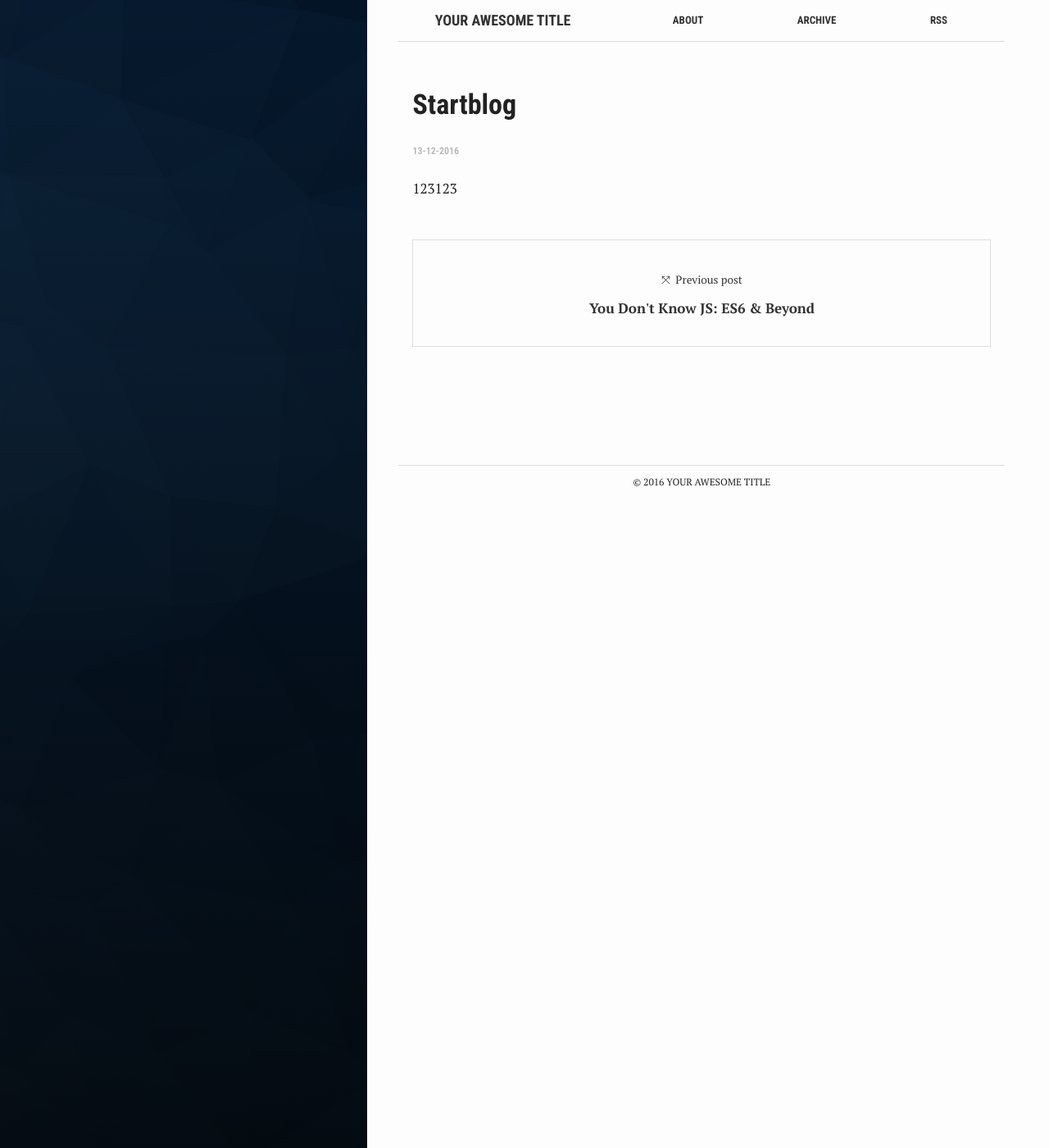
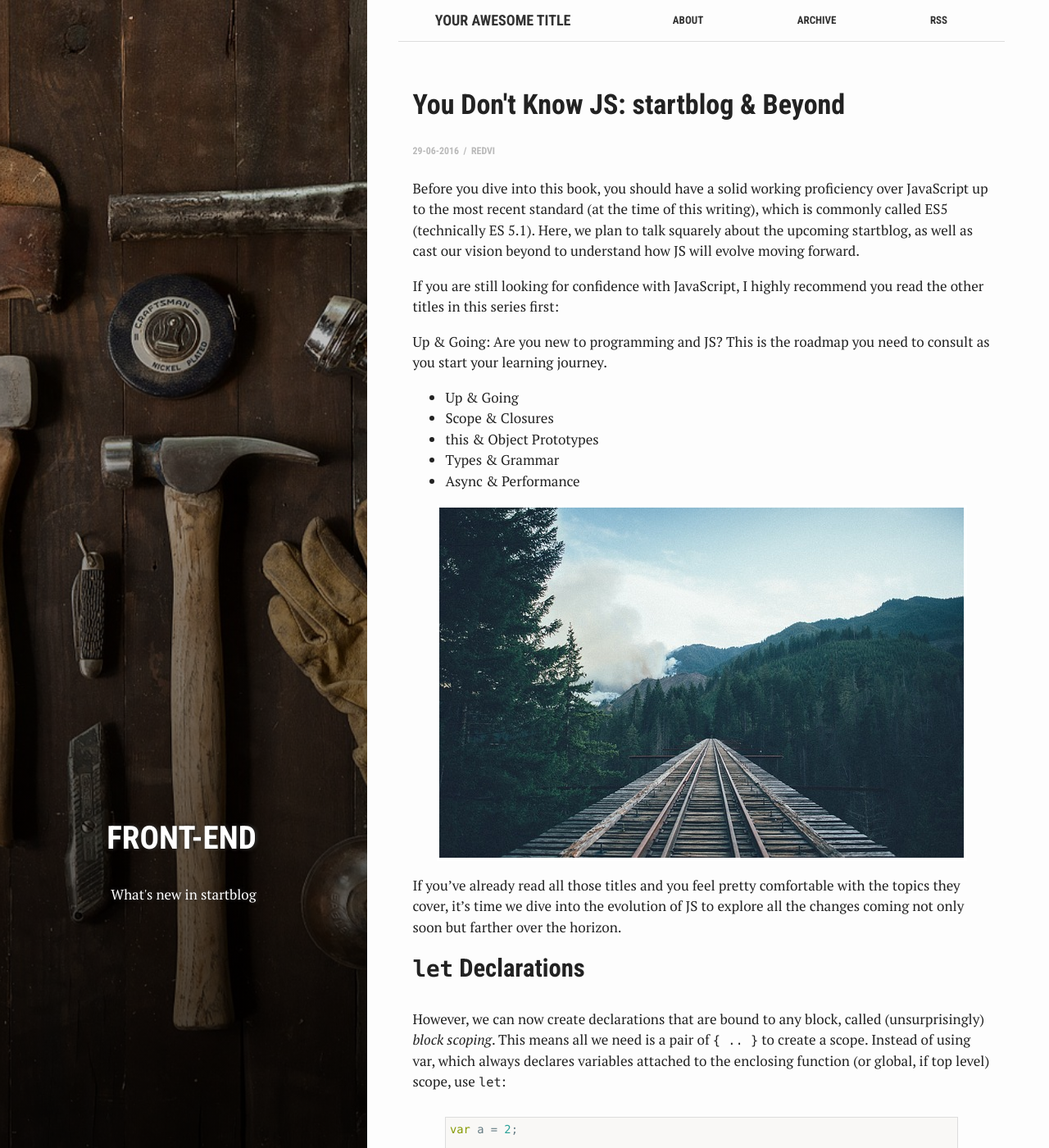
Before and after one commit to hancoma/hancoma.github.io, a Jekyll site: the page built from _posts/2016-12-13-startblog.markdown, in a window 1280 px wide and 1400 px high. Shown: the whole window at 82% size. Built offline with Jekyll 4.4.1, drawn with Linux system fonts in a browser that asks for light colours; our own code applies the rules of GitHub Pages for plain Markdown files; some of the changed text lies outside the part shown.

Commit message:
테마설치

```diff
--- a/_posts/2016-12-13-startblog.markdown
+++ b/_posts/2016-12-13-startblog.markdown
@@ -1 +1,41 @@
-123123
+---
+bg: "tools.jpg"
+layout: post
+title:  "You Don't Know JS: startblog & Beyond"
+crawlertitle: "About startblog"
+summary: "What's new in startblog"
+date:   2016-06-29 20:09:47 +0700
+categories: posts
+tags: ['front-end']
+author: redVi
+---
+Before you dive into this book, you should have a solid working proficiency over JavaScript up to the most recent standard (at the time of this writing), which is commonly called ES5 (technically ES 5.1). Here, we plan to talk squarely about the upcoming startblog, as well as cast our vision beyond to understand how JS will evolve moving forward.
+
+If you are still looking for confidence with JavaScript, I highly recommend you read the other titles in this series first:
+
+Up & Going: Are you new to programming and JS? This is the roadmap you need to consult as you start your learning journey.
+
+- Up & Going
+- Scope & Closures
+- this & Object Prototypes
+- Types & Grammar
+- Async & Performance
+
+[![railroad]({{ site.images }}/rails.jpg)]({{ site.images }}/rails.jpg)
+
+If you've already read all those titles and you feel pretty comfortable with the topics they cover, it's time we dive into the evolution of JS to explore all the changes coming not only soon but farther over the horizon.
+
+## `let` Declarations
+
+However, we can now create declarations that are bound to any block, called (unsurprisingly) *block scoping*. This means all we need is a pair of `{ .. }` to create a scope. Instead of using var, which always declares variables attached to the enclosing function (or global, if top level) scope, use `let`:
+
+{% highlight js %}
+var a = 2;
+
+{
+    let a = 3;
+    console.log( a );   // 3
+}
+
+console.log( a );       // 2
+{% endhighlight %}
```
